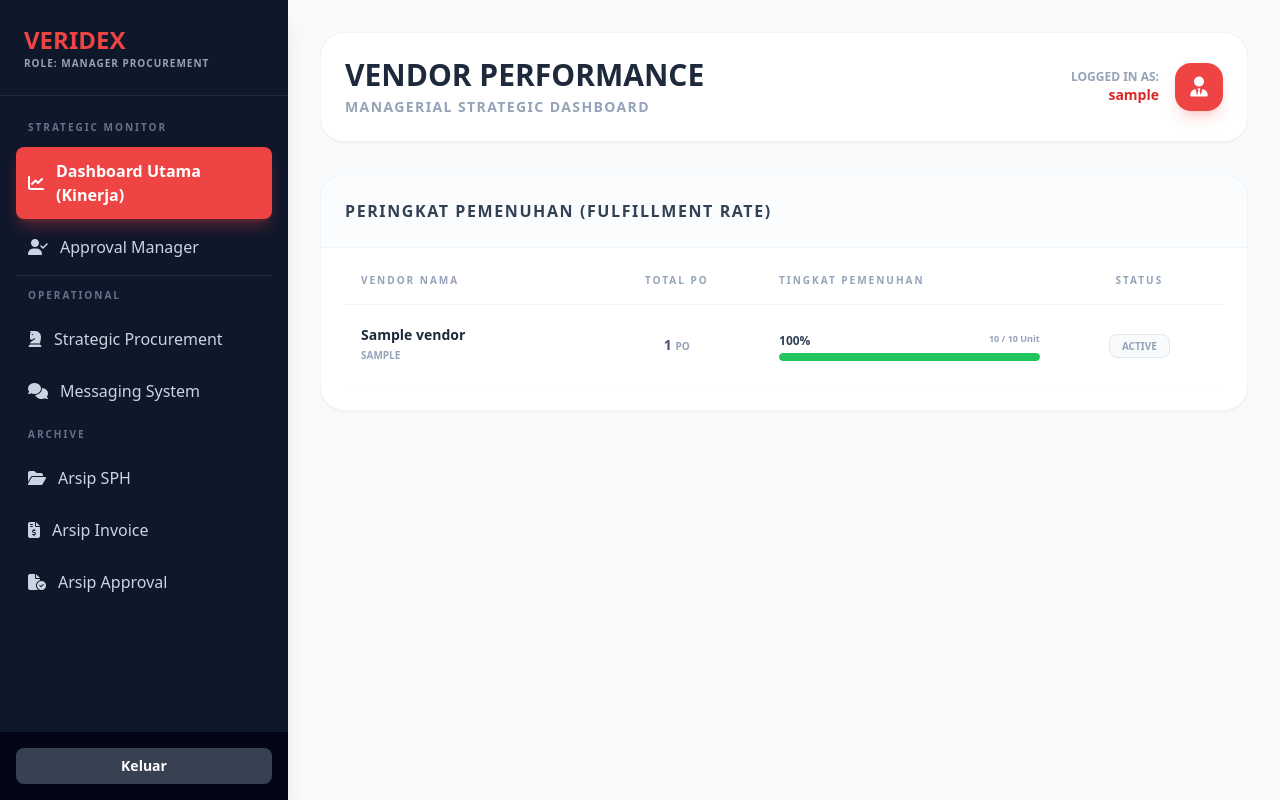
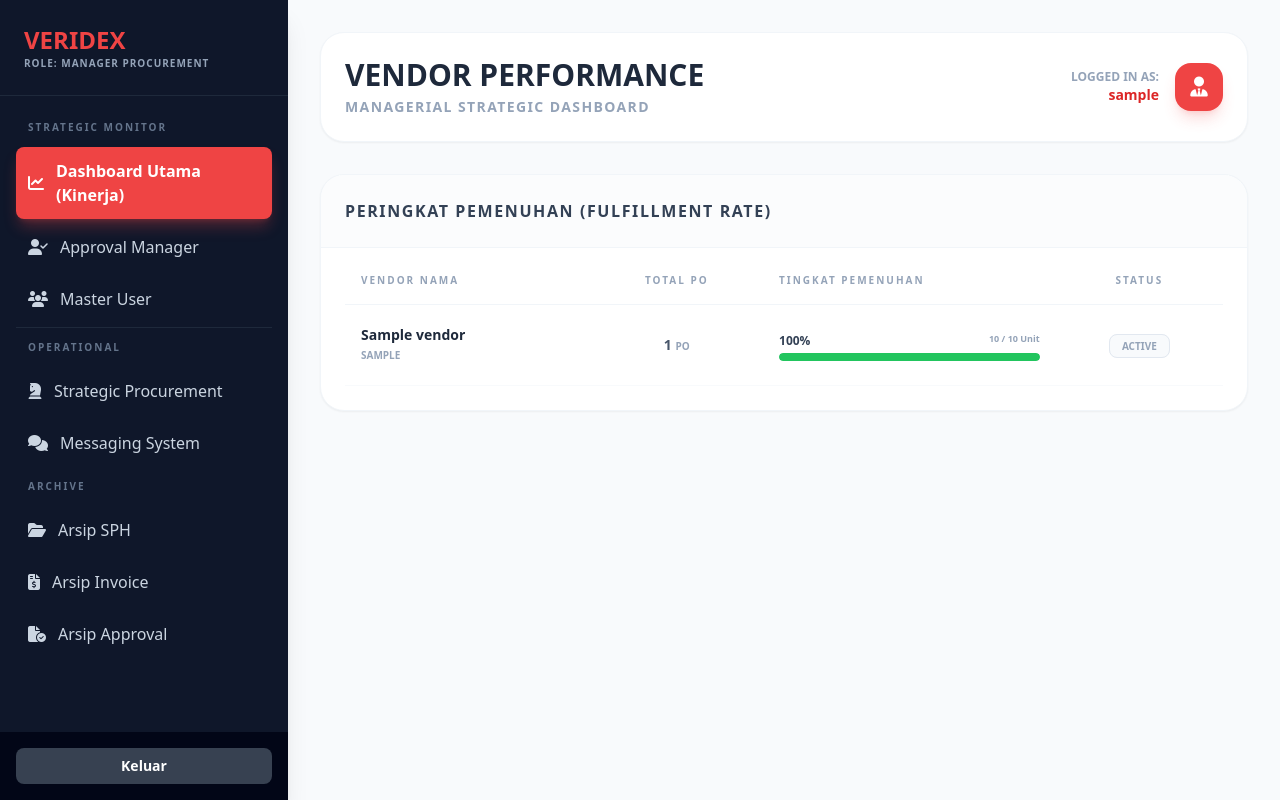
Before and after one commit to zulfikar1604/veridex, a PHP site: page /kinerja_vendor.php in a window 1280 px wide. Run offline with PHP 8.4, Linux system fonts and the light colour scheme; the visitor is signed in with stand-in values (Sample User, id 1); tables that the repository leaves empty or names only in its code hold one stand-in row (values such as "Sample post"); some libraries are stand-ins or nearby versions.

Commit message:
Add master user link to procurement sidebar
Co-authored-by: zulfikar1604 <72482283+zulfikar1604@users.noreply.github.com>

```diff
--- a/sidebar_procurement.php
+++ b/sidebar_procurement.php
@@ -18,6 +18,10 @@
 
                 <a href="approval_procurement.php" class="w-full p-3 text-left flex items-center transition-all <?= ($active == 'approval') ? 'bg-red-500 text-white rounded-lg font-bold shadow-lg shadow-red-500/30' : 'text-slate-300 hover:text-white hover:bg-slate-800' ?>">
                     <i class="fa-solid fa-user-check mr-3"></i> Approval Manager
+                </a>
+
+                <a href="master_user.php" class="w-full p-3 text-left flex items-center transition-all <?= ($active == 'master_user') ? 'bg-red-500 text-white rounded-lg font-bold shadow-lg shadow-red-500/30' : 'text-slate-300 hover:text-white hover:bg-slate-800' ?>">
+                    <i class="fa-solid fa-users mr-3"></i> Master User
                 </a>
 
                 <div class="my-4 border-t border-slate-800"></div>
```
